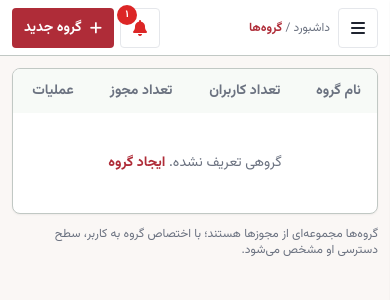
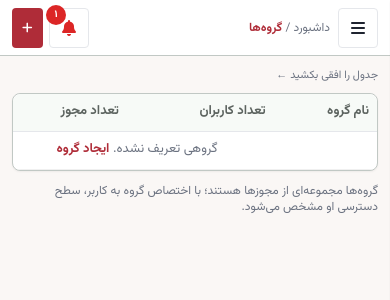
Before and after one commit to MErfanPld/emtiaz-backend, a Django app: page /dashboard/groups/ in a window 390 px wide. Shown: the top 300 px of the page. Run offline with Django 5.2, Linux system fonts and the light colour scheme; a user stored in the database is signed in; tables that the repository leaves empty hold one stand-in row (values such as "Sample post"); some libraries are stand-ins or nearby versions.

Commit message:
fix(dashboard): make group list table responsive

```diff
--- a/templates/dashboard/users/group_list.html
+++ b/templates/dashboard/users/group_list.html
@@ -1,32 +1,37 @@
 {% extends "dashboard/base_dashboard.html" %}
 {% block title %}گروه‌ها{% endblock %}
-{% block breadcrumb %}<a href="{% url 'dashboard:index' %}">داشبورد</a> / <span class="text-primary font-bold">گروه‌ها</span>{% endblock %}
+{% block breadcrumb %}<a href="{% url 'dashboard:index' %}" class="hover:text-primary">داشبورد</a> / <span class="text-primary font-bold">گروه‌ها</span>{% endblock %}
 {% block header_actions %}
 {% if user.is_superuser %}
-<a href="{% url 'dashboard:group_create' %}" class="inline-flex items-center gap-2 px-3 py-1.5 rounded-lg bg-primary text-white text-sm font-bold"><i class="fa-solid fa-plus"></i> گروه جدید</a>
+<a href="{% url 'dashboard:group_create' %}" class="inline-flex items-center gap-1.5 px-2.5 sm:px-3 py-1.5 rounded-lg bg-primary text-white text-xs sm:text-sm font-bold whitespace-nowrap"><i class="fa-solid fa-plus"></i><span class="hidden sm:inline">گروه جدید</span></a>
 {% endif %}
 {% endblock %}
 {% block content %}
-<div class="bg-white rounded-xl border border-[#c1c8c4] overflow-hidden shadow-sm">
-  <table class="w-full text-sm text-right">
-    <thead class="bg-[#f7faf7] text-on-surface-variant">
+<p class="dash-scroll-hint">جدول را افقی بکشید ←</p>
+
+<div class="bg-white rounded-xl border border-[#c1c8c4] shadow-sm overflow-hidden">
+  <div class="dash-table-wrap">
+    <table class="dash-table dash-table-sm">
+      <thead>
         <tr>
-        <th class="py-3 px-4">نام گروه</th>
-        <th class="py-3 px-4">تعداد کاربران</th>
-        <th class="py-3 px-4">تعداد مجوز</th>
-        <th class="py-3 px-4">عملیات</th>
+          <th>نام گروه</th>
+          <th class="nowrap">تعداد کاربران</th>
+          <th class="nowrap">تعداد مجوز</th>
+          <th class="nowrap">عملیات</th>
         </tr>
       </thead>
-    <tbody class="divide-y">
+      <tbody>
         {% for g in groups %}
-      <tr class="hover:bg-[#f7faf7]/50">
-        <td class="py-3 px-4 font-bold text-primary">{{ g.name }}</td>
-        <td class="py-3 px-4">{{ g.user_count }}</td>
-        <td class="py-3 px-4">{{ g.perm_count }}</td>
-        <td class="py-3 px-4">
+        <tr>
+          <td class="cell-title">{{ g.name }}</td>
+          <td class="nowrap">{{ g.user_count }}</td>
+          <td class="nowrap">{{ g.perm_count }}</td>
+          <td class="nowrap">
             {% if user.is_superuser %}
-          <a href="{% url 'dashboard:group_edit' g.pk %}" class="text-primary ml-2"><i class="fa-solid fa-pen"></i></a>
-          <a href="{% url 'dashboard:group_delete' g.pk %}" class="text-red-600"><i class="fa-solid fa-trash"></i></a>
+            <div class="dash-actions">
+              <a href="{% url 'dashboard:group_edit' g.pk %}" class="text-primary" title="ویرایش"><i class="fa-solid fa-pen"></i></a>
+              <a href="{% url 'dashboard:group_delete' g.pk %}" class="text-red-600" title="حذف"><i class="fa-solid fa-trash"></i></a>
+            </div>
             {% else %}
             <span class="text-xs text-on-surface-variant">فقط مشاهده</span>
             {% endif %}
@@ -40,5 +45,6 @@
       </tbody>
     </table>
   </div>
+</div>
 <p class="text-xs text-on-surface-variant mt-3">گروه‌ها مجموعه‌ای از مجوزها هستند؛ با اختصاص گروه به کاربر، سطح دسترسی او مشخص می‌شود.</p>
 {% endblock %}
```
Lines whose indentation alone changed are shown as unchanged.
